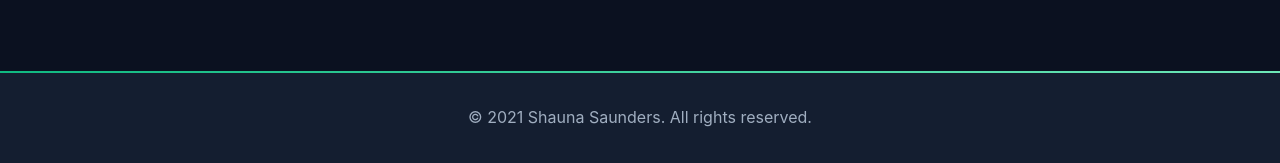
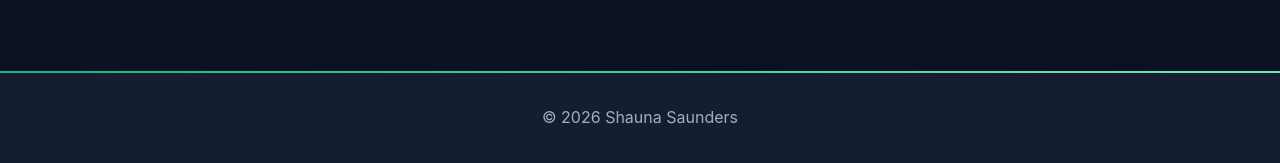
Before and after one commit to shaunacs/shauna-saunders, a Flask app: page /customers/forgot-password in a window 1280 px wide. Shown: the part 731-894 px from the top of the page. Run offline with Flask 3, Linux system fonts and the light colour scheme; parts of the project's set-up code (start-up, migrations or seed data) failed here and were passed over; some libraries are stand-ins or nearby versions.

Commit message:
add copyright

```diff
--- a/templates/admin/base_admin.html
+++ b/templates/admin/base_admin.html
@@ -49,7 +49,7 @@
     </main>
 
     <footer class="admin-footer">
-        <p>&copy; 2021 Shauna Saunders. All rights reserved.</p>
+        <p>&copy; 2026 Shauna Saunders</p>
     </footer>
 
     <script>
--- a/templates/base.html
+++ b/templates/base.html
@@ -11,5 +11,8 @@
     </head>
     <body>
         {% block body %}{% endblock %}
+        <footer style="text-align:center; padding:1.5rem; color:#999; font-size:0.85rem;">
+            <p>&copy; 2026 Shauna Saunders</p>
+        </footer>
     </body>
 </html>
--- a/templates/customers/base_customers.html
+++ b/templates/customers/base_customers.html
@@ -56,7 +56,7 @@
     </main>
 
     <footer class="customer-footer">
-        <p>&copy; 2021 Shauna Saunders. All rights reserved.</p>
+        <p>&copy; 2026 Shauna Saunders</p>
     </footer>
 
     <script>
```
